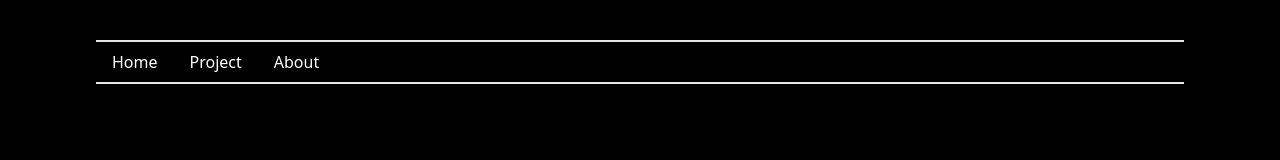
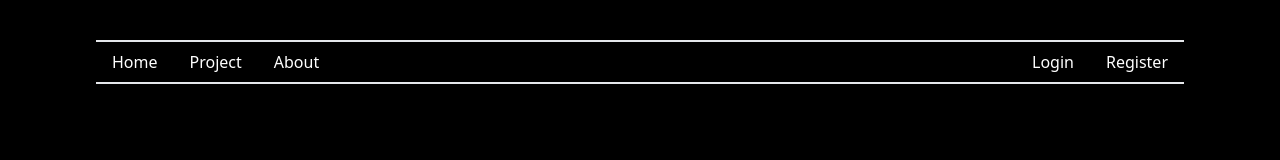
Before and after one commit to khairulhabibie/khairulhabibie.github.io, a React (Create React App) app: page / in a window 1280 px wide. Shown: the top 160 px of the page. Built offline with nearby package versions, Linux system fonts and the light colour scheme.

Commit message:
add navbar list register and login

```diff
--- a/src/App.jsx
+++ b/src/App.jsx
@@ -5,6 +5,7 @@ import AboutPage from './pages/AboutPage';
 import Navbar from './component/Navbar';
 import Footer from './component/Footer';
 import LoginPage from './pages/LoginPage';
+import RegisterPage from './pages/RegisterPage';
 
 function App() {
   return (
@@ -18,6 +19,7 @@ function App() {
         <Route path="/about" element={<AboutPage />} />
         <Route path="/about/*" element={<Navigate to="/about" />} />
         <Route path="/login" element={<LoginPage />} />
+        <Route path="/register" element={<RegisterPage />} />
       </Routes>
       <Footer />
     </div>
--- a/src/component/Navbar.jsx
+++ b/src/component/Navbar.jsx
@@ -5,11 +5,20 @@ function Navbar() {
   return (
     <>
       <nav className="relative left-0 right-0 flex flex-row justify-between mx-4 border-y-2 top-10 md:mx-24">
-        <ul className="flex felx-row">
-          {navbarText.map((text) => (
+        <ul className="flex">
+          {navbarText.left.map((text) => (
             <li key={text.id}>
               <Link to={text.path}>
-                <p className="px-4 py-2 hover:bg-gray-700">{text.EN}</p>
+                <p className="px-4 py-2 hover:bg-gray-700">{text['EN']}</p>
+              </Link>
+            </li>
+          ))}
+        </ul>
+        <ul className="flex">
+          {navbarText.right.map((text) => (
+            <li>
+              <Link to={text.path}>
+                <p className="px-4 py-2 hover:bg-gray-700">{text['EN']}</p>
               </Link>
             </li>
           ))}
--- a/src/utils/translate/navbar-text.js
+++ b/src/utils/translate/navbar-text.js
@@ -1,4 +1,5 @@
-const navbarText = [
+const navbarText = {
+  left: [
     {
       id: '1',
       path: '/',
@@ -17,6 +18,21 @@ const navbarText = [
       ID: 'Tentang',
       EN: 'About',
     },
-];
+  ],
+  right: [
+    {
+      id: '1',
+      path: '/login',
+      ID: 'Masuk',
+      EN: 'Login',
+    },
+    {
+      id: '2',
+      path: '/register',
+      ID: 'Daftar',
+      EN: 'Register',
+    },
+  ],
+};
 
 export { navbarText };
```
Lines whose indentation alone changed are shown as unchanged.
